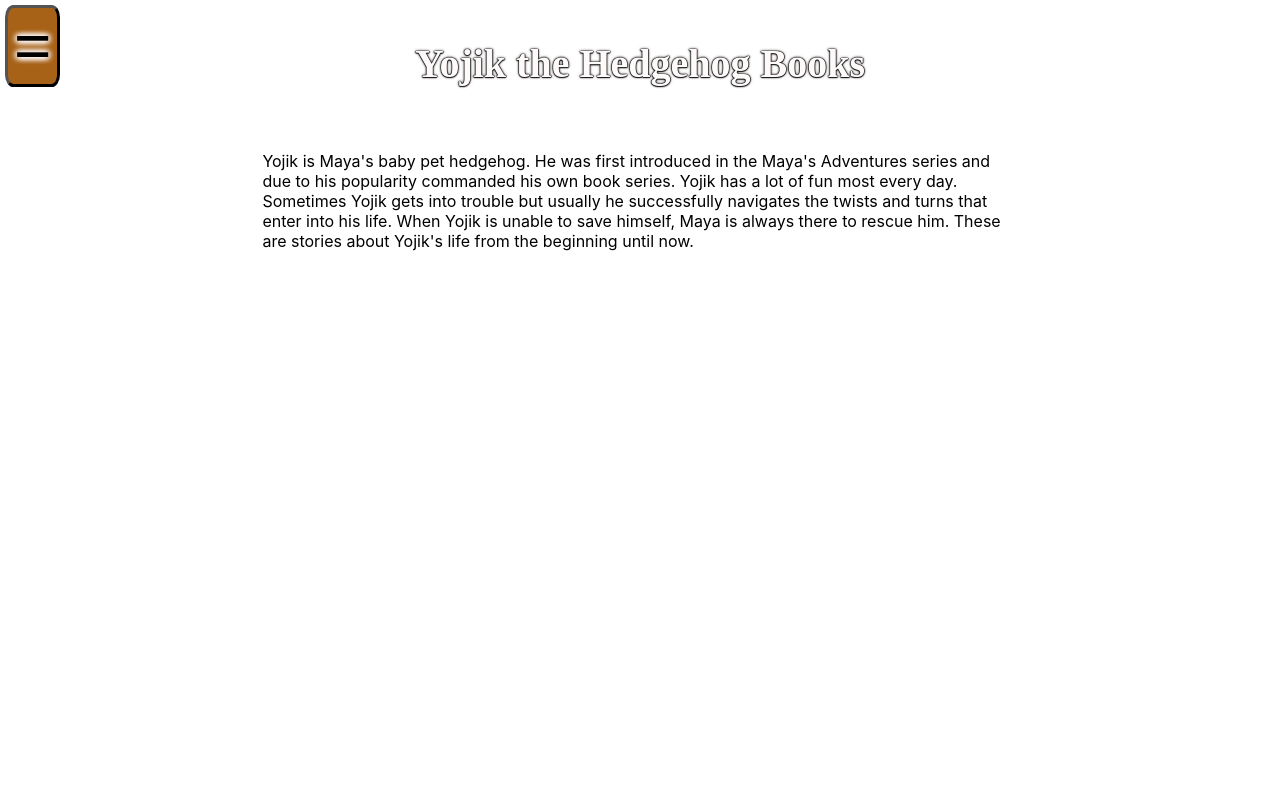
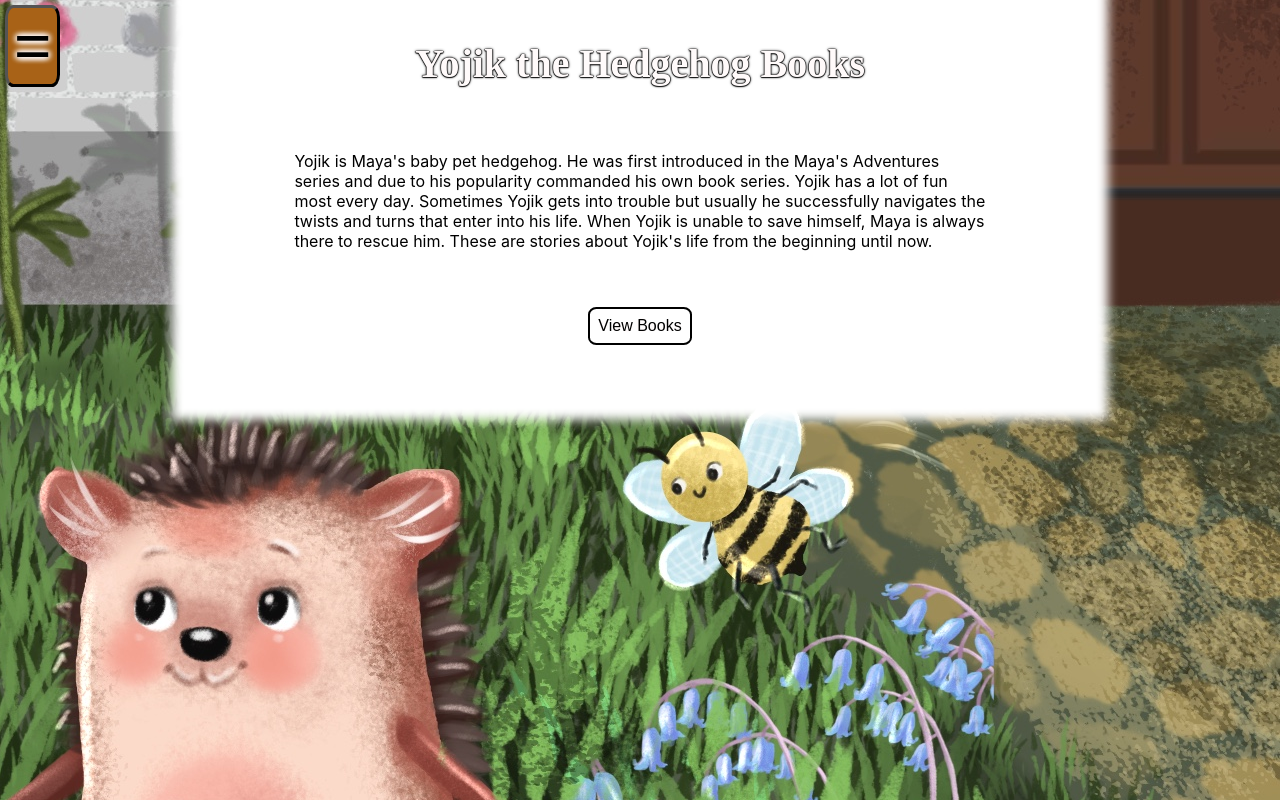
Before and after one commit to BlBoyer/yojik-book-series, a React (Create React App) app: page / in a window 1280 px wide. Built offline with nearby package versions, Linux system fonts and the light colour scheme.

Commit message:
style home page, include linkage to books component

```diff
--- a/src/App.js
+++ b/src/App.js
@@ -29,11 +29,11 @@ function App() {
     </button>,
     <div key={1} className='row justify-c'>
       {/* If this is a row it will be an issue for the button */}
-      <Route />
+      <Route nav={setRoute} />
     </div>,
     <div key={2} className='row justify-c align-c full-width full-height'>
       <IfContainer condition={isOpen}>
-        <Nav route={setRoute} />
+        <Nav nav={setRoute} />
       </IfContainer>
     </div>,
   ];
--- a/src/books/books.js
+++ b/src/books/books.js
@@ -59,7 +59,7 @@ export default function Books() {
           <text className='book-viewer'>&#10148;</text>
         </button>
       </div>
-      <div className='books col ml-vxs txt-m mb-s'>
+      <div className='books col txt-m mb-s'>
         <a
           href={bookEntries[bookIndex][1]}
           className='p-xs button-glow soft-edges bg-white solid-border border-2 border-black'>
--- /dev/null
+++ b/src/home/home.css
@@ -0,0 +1,20 @@
+.home-bg {
+  width: 100vw;
+  height: 100vh;
+  background-repeat: no-repeat;
+  background-attachment: fixed;
+  background-position: right;
+}
+button {
+  color: black;
+  text-decoration: none;
+}
+button:hover {
+  color: var(--gray-2);
+}
+button::selection {
+  color: var(--red-2);
+}
+button:focus {
+  color: var(--blue-2);
+}
--- a/src/home/home.js
+++ b/src/home/home.js
@@ -1,9 +1,22 @@
 import Story from '../story/story';
-export default function Home() {
+import './home.css';
+import bg from '../img/homeBg.jpg';
+import Books from '../books/books';
+
+export default function Home({ nav }) {
   return (
-    <div className='col justify-c align-c view-width vw-75'>
-      <p className='title-font font-faded-outline white mb-m txt-align-c'>Yojik the Hedgehog Books</p>
-      <Story />
+    <div className='home-bg row justify-c' style={{ backgroundImage: `url(${bg})` }}>
+      <div className='col align-c view-width vw-70 view-height vh-50 min-height fit bg-white faded-edge'>
+        <p className='title-font font-faded-outline white mb-m txt-align-c'>Yojik the Hedgehog Books</p>
+        <Story />
+        <div className='col mt-l'>
+          <button
+            onClick={() => nav(() => Books)}
+            className='p-xs button-glow soft-edges bg-white solid-border border-2 border-black txt-s'>
+            View Books
+          </button>
+        </div>
+      </div>
     </div>
   );
 }
--- a/src/nav/nav.js
+++ b/src/nav/nav.js
@@ -4,11 +4,11 @@ import Books from '../books/books';
 import Home from '../home/home';
 
 //component should output component name to app container, lazy load the component by name
-export default function Nav({ route }) {
+export default function Nav({ nav }) {
   return (
     <div className='nav collapse row justify-a align-c view-width vw-40 view-height vh-35 min-height min-width fit m-l p-xs bg-brown-3 border-3 solid-border border-black shaded-black basic-txt-shade'>
       <div
-        onClick={() => route(() => Home)}
+        onClick={() => nav(() => Home)}
         title='Home'
         className='nav-tab row justify-c align-c rounded-link button-glow'>
         <svg
@@ -31,7 +31,7 @@ export default function Nav({ route }) {
       </div>
       <hr></hr>
       <div
-        onClick={() => route(() => Books)}
+        onClick={() => nav(() => Books)}
         title='Books'
         className='nav-tab row justify-c align-c rounded-link button-glow'>
         <svg
@@ -55,7 +55,7 @@ export default function Nav({ route }) {
         {/* Books */}
       </div>
       {/* <button
-        onClick={() => route(() => Story)}
+        onClick={() => nav(() => Story)}
         className='button-glow bg-brown-3 soft-edges row txt-m align-c justify-b'>
         <svg
           xmlns='http://www.w3.org/2000/svg'
```
Also changed, not shown: src/img/homeBg.jpg (added).
